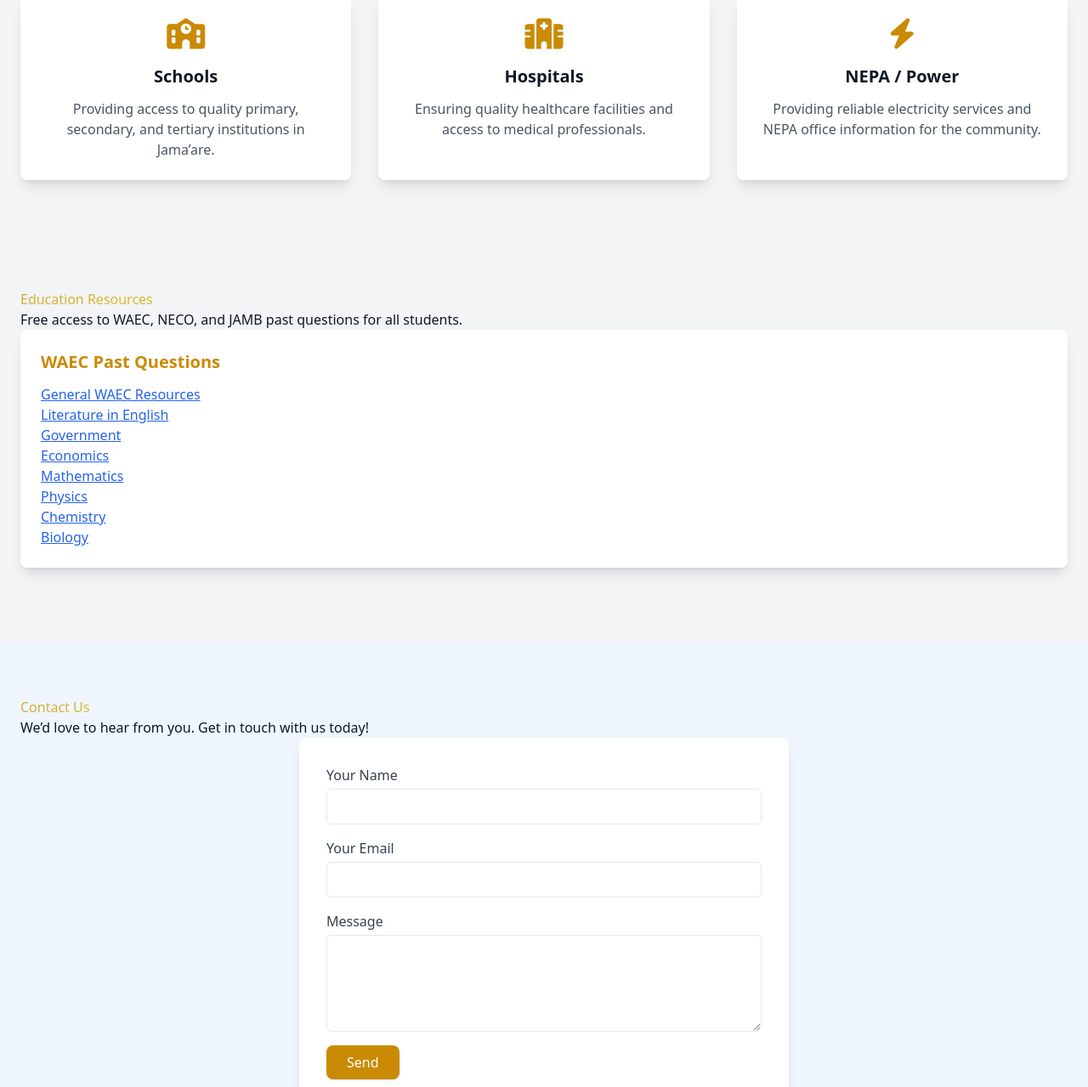
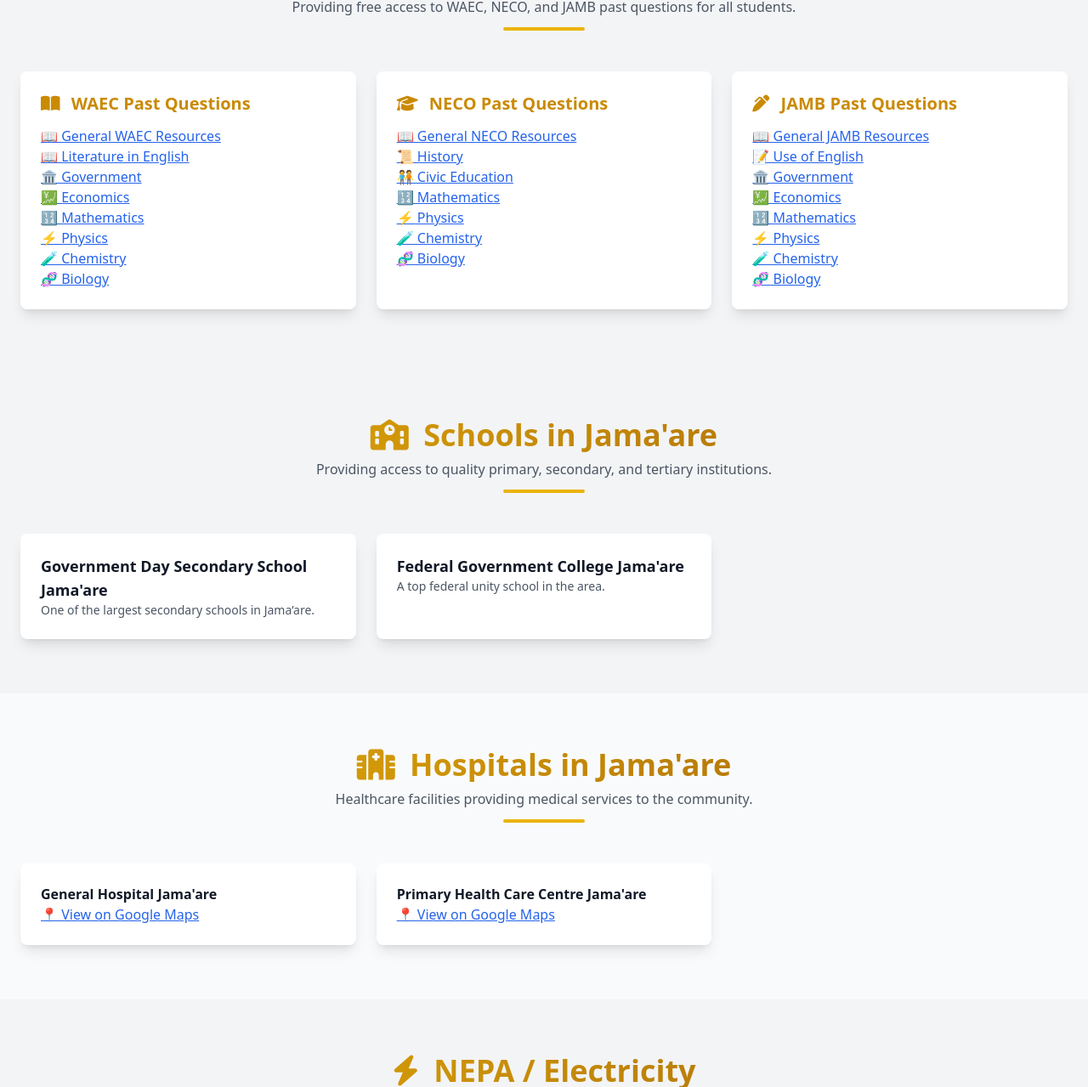
Before and after one commit to Mr-Manga/jamaare-community-hub, a plain HTML site: page index.html in a window 1280 px wide. Shown: the part 392-1671 px from the top of the page at 85% size. Drawn offline with nearby package versions, Linux system fonts and the light colour scheme.

Commit message:
Update index.html

```diff
--- a/index.html
+++ b/index.html
@@ -6,120 +6,178 @@
   <title>Jama'are Community Hub</title>
   <script src="https://cdn.tailwindcss.com"></script>
   <link rel="stylesheet" href="https://cdnjs.cloudflare.com/ajax/libs/font-awesome/6.4.0/css/all.min.css" />
-  <style>
-    /* Professional heading style */
-    .gold-heading {
-      @apply text-3xl font-extrabold text-center mb-4;
-      background: linear-gradient(to right, #d4af37, #ffd700, #d4af37);
-      -webkit-background-clip: text;
-      -webkit-text-fill-color: transparent;
-    }
-    .gold-underline {
-      @apply w-16 h-1 mx-auto mb-6 rounded;
-      background: linear-gradient(to right, #d4af37, #ffd700, #d4af37);
-    }
-    .subtitle {
-      @apply text-gray-600 text-center mb-10;
-    }
-  </style>
 </head>
 <body class="bg-gray-100 text-gray-900 font-sans">
 
   <!-- Navbar -->
-  <nav class="bg-blue-900 text-white shadow-md sticky top-0 z-50">
+  <nav class="bg-yellow-600 text-white shadow-md sticky top-0 z-50">
     <div class="container mx-auto px-4 py-3 flex justify-between items-center">
       <span class="text-2xl font-bold">Jama'are Hub</span>
-      <div class="space-x-6 hidden md:flex">
-        <a href="#education" class="hover:text-yellow-400">Education</a>
-        <a href="#schools" class="hover:text-yellow-400">Schools</a>
-        <a href="#hospitals" class="hover:text-yellow-400">Hospitals</a>
-        <a href="#nepa" class="hover:text-yellow-400">NEPA</a>
-        <a href="#contact" class="hover:text-yellow-400">Contact</a>
+      <div class="hidden md:flex space-x-6">
+        <a href="#education" class="hover:text-black">Education</a>
+        <a href="#schools" class="hover:text-black">Schools</a>
+        <a href="#hospitals" class="hover:text-black">Hospitals</a>
+        <a href="#nepa" class="hover:text-black">NEPA</a>
+        <a href="#contact" class="hover:text-black">Contact</a>
       </div>
     </div>
   </nav>
 
   <!-- Hero -->
-  <section class="bg-gradient-to-r from-blue-800 to-indigo-700 text-white py-16">
-    <div class="container mx-auto text-center px-4">
-      <h2 class="text-4xl md:text-5xl font-bold mb-4">Welcome to Jama'are Community Hub</h2>
-      <p class="text-lg md:text-xl">Your one-stop platform for Education, Health, Power, and Community Development in Jama’are.</p>
-    </div>
+  <section class="bg-gradient-to-r from-yellow-500 to-yellow-700 text-white py-16 text-center">
+    <h2 class="text-4xl md:text-5xl font-bold mb-4">Welcome to Jama'are Community Hub</h2>
+    <p class="text-lg md:text-xl">Your one-stop access to Education, Health, Power, and Schools in Jama’are.</p>
   </section>
 
-  <!-- Community Development -->
-  <section class="container mx-auto px-6 py-16">
-    <h3 class="gold-heading">Community Development Projects</h3>
-    <div class="gold-underline"></div>
-    <p class="subtitle">Building a better future through education, healthcare, and power access.</p>
+  <!-- Education -->
+  <section id="education" class="container mx-auto px-6 py-16">
+    <div class="text-center mb-12">
+      <h3 class="text-4xl font-extrabold bg-gradient-to-r from-yellow-500 to-yellow-700 bg-clip-text text-transparent">
+        <i class="fas fa-book-reader mr-2"></i> Education Resources
+      </h3>
+      <p class="mt-2 text-gray-600">Providing free access to WAEC, NECO, and JAMB past questions for all students.</p>
+      <div class="mt-3 h-1 w-24 bg-yellow-500 mx-auto rounded-full"></div>
+    </div>
+    <div class="grid md:grid-cols-2 lg:grid-cols-3 gap-6">
+      <!-- WAEC -->
+      <div class="bg-white p-6 rounded-lg shadow-lg hover:shadow-xl transition">
+        <h4 class="text-xl font-semibold mb-3 text-yellow-600">
+          <i class="fas fa-book-open mr-2"></i> WAEC Past Questions
+        </h4>
+        <a href="https://myschool.ng/classroom/waec" target="_blank" class="text-blue-600 underline block">📖 General WAEC Resources</a>
+        <a href="https://myschool.ng/classroom/literature-in-english" target="_blank" class="text-blue-600 underline block">📖 Literature in English</a>
+        <a href="https://myschool.ng/classroom/government" target="_blank" class="text-blue-600 underline block">🏛️ Government</a>
+        <a href="https://myschool.ng/classroom/economics" target="_blank" class="text-blue-600 underline block">💹 Economics</a>
+        <a href="https://myschool.ng/classroom/mathematics" target="_blank" class="text-blue-600 underline block">🔢 Mathematics</a>
+        <a href="https://myschool.ng/classroom/physics" target="_blank" class="text-blue-600 underline block">⚡ Physics</a>
+        <a href="https://myschool.ng/classroom/chemistry" target="_blank" class="text-blue-600 underline block">🧪 Chemistry</a>
+        <a href="https://myschool.ng/classroom/biology" target="_blank" class="text-blue-600 underline block">🧬 Biology</a>
+      </div>
 
-    <div class="grid md:grid-cols-2 lg:grid-cols-3 gap-8">
-      <div class="bg-white p-6 rounded-lg shadow-lg hover:shadow-xl transition text-center">
-        <i class="fas fa-school text-4xl text-yellow-600 mb-4"></i>
-        <h4 class="text-xl font-semibold mb-3">Schools</h4>
-        <p class="text-gray-600">Providing access to quality primary, secondary, and tertiary institutions in Jama’are.</p>
+      <!-- NECO -->
+      <div class="bg-white p-6 rounded-lg shadow-lg hover:shadow-xl transition">
+        <h4 class="text-xl font-semibold mb-3 text-yellow-600">
+          <i class="fas fa-graduation-cap mr-2"></i> NECO Past Questions
+        </h4>
+        <a href="https://myschool.ng/classroom/neco" target="_blank" class="text-blue-600 underline block">📖 General NECO Resources</a>
+        <a href="https://myschool.ng/classroom/history" target="_blank" class="text-blue-600 underline block">📜 History</a>
+        <a href="https://myschool.ng/classroom/civic-education" target="_blank" class="text-blue-600 underline block">🧑‍🤝‍🧑 Civic Education</a>
+        <a href="https://myschool.ng/classroom/mathematics" target="_blank" class="text-blue-600 underline block">🔢 Mathematics</a>
+        <a href="https://myschool.ng/classroom/physics" target="_blank" class="text-blue-600 underline block">⚡ Physics</a>
+        <a href="https://myschool.ng/classroom/chemistry" target="_blank" class="text-blue-600 underline block">🧪 Chemistry</a>
+        <a href="https://myschool.ng/classroom/biology" target="_blank" class="text-blue-600 underline block">🧬 Biology</a>
       </div>
-      <div class="bg-white p-6 rounded-lg shadow-lg hover:shadow-xl transition text-center">
-        <i class="fas fa-hospital text-4xl text-yellow-600 mb-4"></i>
-        <h4 class="text-xl font-semibold mb-3">Hospitals</h4>
-        <p class="text-gray-600">Ensuring quality healthcare facilities and access to medical professionals.</p>
-      </div>
-      <div class="bg-white p-6 rounded-lg shadow-lg hover:shadow-xl transition text-center">
-        <i class="fas fa-bolt text-4xl text-yellow-600 mb-4"></i>
-        <h4 class="text-xl font-semibold mb-3">NEPA / Power</h4>
-        <p class="text-gray-600">Providing reliable electricity services and NEPA office information for the community.</p>
+
+      <!-- JAMB -->
+      <div class="bg-white p-6 rounded-lg shadow-lg hover:shadow-xl transition">
+        <h4 class="text-xl font-semibold mb-3 text-yellow-600">
+          <i class="fas fa-pen-alt mr-2"></i> JAMB Past Questions
+        </h4>
+        <a href="https://myschool.ng/classroom/jamb" target="_blank" class="text-blue-600 underline block">📖 General JAMB Resources</a>
+        <a href="https://myschool.ng/classroom/use-of-english" target="_blank" class="text-blue-600 underline block">📝 Use of English</a>
+        <a href="https://myschool.ng/classroom/government" target="_blank" class="text-blue-600 underline block">🏛️ Government</a>
+        <a href="https://myschool.ng/classroom/economics" target="_blank" class="text-blue-600 underline block">💹 Economics</a>
+        <a href="https://myschool.ng/classroom/mathematics" target="_blank" class="text-blue-600 underline block">🔢 Mathematics</a>
+        <a href="https://myschool.ng/classroom/physics" target="_blank" class="text-blue-600 underline block">⚡ Physics</a>
+        <a href="https://myschool.ng/classroom/chemistry" target="_blank" class="text-blue-600 underline block">🧪 Chemistry</a>
+        <a href="https://myschool.ng/classroom/biology" target="_blank" class="text-blue-600 underline block">🧬 Biology</a>
       </div>
     </div>
   </section>
 
-  <!-- Education -->
-  <section id="education" class="container mx-auto px-6 py-16">
-    <h3 class="gold-heading">Education Resources</h3>
-    <div class="gold-underline"></div>
-    <p class="subtitle">Free access to WAEC, NECO, and JAMB past questions for all students.</p>
+  <!-- Schools -->
+  <section id="schools" class="container mx-auto px-6 py-16">
+    <div class="text-center mb-12">
+      <h3 class="text-4xl font-extrabold bg-gradient-to-r from-yellow-500 to-yellow-700 bg-clip-text text-transparent">
+        <i class="fas fa-school mr-2"></i> Schools in Jama'are
+      </h3>
+      <p class="mt-2 text-gray-600">Providing access to quality primary, secondary, and tertiary institutions.</p>
+      <div class="mt-3 h-1 w-24 bg-yellow-500 mx-auto rounded-full"></div>
+    </div>
+    <div class="grid md:grid-cols-2 lg:grid-cols-3 gap-6">
+      <div class="bg-white rounded-lg shadow-lg p-6">
+        <h4 class="font-bold text-lg">Government Day Secondary School Jama'are</h4>
+        <p class="text-sm text-gray-600">One of the largest secondary schools in Jama’are.</p>
+      </div>
+      <div class="bg-white rounded-lg shadow-lg p-6">
+        <h4 class="font-bold text-lg">Federal Government College Jama'are</h4>
+        <p class="text-sm text-gray-600">A top federal unity school in the area.</p>
+      </div>
+    </div>
+  </section>
 
-    <!-- Example WAEC box -->
-    <div class="bg-white p-6 rounded-lg shadow-lg hover:shadow-xl transition mb-6">
-      <h4 class="text-xl font-semibold mb-3 text-yellow-600">WAEC Past Questions</h4>
-      <a href="https://myschool.ng/classroom/waec" target="_blank" class="text-blue-600 underline block">General WAEC Resources</a>
-      <a href="https://myschool.ng/classroom/literature-in-english" target="_blank" class="text-blue-600 underline block">Literature in English</a>
-      <a href="https://myschool.ng/classroom/government" target="_blank" class="text-blue-600 underline block">Government</a>
-      <a href="https://myschool.ng/classroom/economics" target="_blank" class="text-blue-600 underline block">Economics</a>
-      <a href="https://myschool.ng/classroom/mathematics" target="_blank" class="text-blue-600 underline block">Mathematics</a>
-      <a href="https://myschool.ng/classroom/physics" target="_blank" class="text-blue-600 underline block">Physics</a>
-      <a href="https://myschool.ng/classroom/chemistry" target="_blank" class="text-blue-600 underline block">Chemistry</a>
-      <a href="https://myschool.ng/classroom/biology" target="_blank" class="text-blue-600 underline block">Biology</a>
+  <!-- Hospitals -->
+  <section id="hospitals" class="bg-gray-50 py-16">
+    <div class="container mx-auto px-6">
+      <div class="text-center mb-12">
+        <h3 class="text-4xl font-extrabold bg-gradient-to-r from-yellow-500 to-yellow-700 bg-clip-text text-transparent">
+          <i class="fas fa-hospital mr-2"></i> Hospitals in Jama'are
+        </h3>
+        <p class="mt-2 text-gray-600">Healthcare facilities providing medical services to the community.</p>
+        <div class="mt-3 h-1 w-24 bg-yellow-500 mx-auto rounded-full"></div>
+      </div>
+      <div class="grid md:grid-cols-2 lg:grid-cols-3 gap-6">
+        <div class="bg-white p-6 rounded-lg shadow-lg">
+          <h4 class="font-bold">General Hospital Jama'are</h4>
+          <a href="https://maps.google.com?q=General+Hospital+Jama'are" target="_blank" class="text-blue-600 underline">📍 View on Google Maps</a>
+        </div>
+        <div class="bg-white p-6 rounded-lg shadow-lg">
+          <h4 class="font-bold">Primary Health Care Centre Jama'are</h4>
+          <a href="https://maps.google.com?q=PHC+Jama'are" target="_blank" class="text-blue-600 underline">📍 View on Google Maps</a>
+        </div>
+      </div>
+    </div>
+  </section>
+
+  <!-- NEPA -->
+  <section id="nepa" class="container mx-auto px-6 py-16">
+    <div class="text-center mb-12">
+      <h3 class="text-4xl font-extrabold bg-gradient-to-r from-yellow-500 to-yellow-700 bg-clip-text text-transparent">
+        <i class="fas fa-bolt mr-2"></i> NEPA / Electricity
+      </h3>
+      <p class="mt-2 text-gray-600">Information about electricity supply and customer service offices.</p>
+      <div class="mt-3 h-1 w-24 bg-yellow-500 mx-auto rounded-full"></div>
+    </div>
+    <div class="grid md:grid-cols-2 lg:grid-cols-3 gap-6">
+      <div class="bg-white p-6 rounded-lg shadow-lg">
+        <h4 class="font-bold">Main NEPA Office Jama'are</h4>
+        <p class="text-sm text-gray-600">Located at Jama’are Town Centre.</p>
+        <a href="https://maps.google.com?q=NEPA+Office+Jama'are" target="_blank" class="text-blue-600 underline">📍 View on Google Maps</a>
+      </div>
     </div>
   </section>
 
   <!-- Contact -->
-  <section id="contact" class="bg-blue-50 py-16">
-    <div class="container mx-auto px-6">
-      <h3 class="gold-heading">Contact Us</h3>
-      <div class="gold-underline"></div>
-      <p class="subtitle">We’d love to hear from you. Get in touch with us today!</p>
-
-      <form action="https://formspree.io/f/mrbakllz" method="POST" class="max-w-xl mx-auto bg-white p-8 rounded-lg shadow-lg">
+  <section id="contact" class="bg-gray-50 py-16">
+    <div class="container mx-auto px-6 max-w-xl">
+      <div class="text-center mb-8">
+        <h3 class="text-4xl font-extrabold bg-gradient-to-r from-yellow-500 to-yellow-700 bg-clip-text text-transparent">
+          <i class="fas fa-envelope mr-2"></i> Contact Us
+        </h3>
+        <p class="mt-2 text-gray-600">We’d love to hear from you. Send us your feedback or inquiries.</p>
+        <div class="mt-3 h-1 w-24 bg-yellow-500 mx-auto rounded-full"></div>
+      </div>
+      <form action="https://formspree.io/f/mrbakllz" method="POST" class="bg-white p-6 rounded-lg shadow-lg">
         <label class="block mb-4">
           <span class="text-gray-700">Your Name</span>
-          <input type="text" name="name" required class="mt-1 block w-full px-4 py-2 border rounded-md" />
+          <input type="text" name="name" required class="mt-1 block w-full border rounded p-2" />
         </label>
         <label class="block mb-4">
           <span class="text-gray-700">Your Email</span>
-          <input type="email" name="email" required class="mt-1 block w-full px-4 py-2 border rounded-md" />
+          <input type="email" name="email" required class="mt-1 block w-full border rounded p-2" />
         </label>
         <label class="block mb-4">
           <span class="text-gray-700">Message</span>
-          <textarea name="message" rows="4" required class="mt-1 block w-full px-4 py-2 border rounded-md"></textarea>
+          <textarea name="message" rows="4" required class="mt-1 block w-full border rounded p-2"></textarea>
         </label>
-        <button type="submit" class="bg-yellow-600 text-white px-6 py-2 rounded-lg shadow hover:bg-yellow-700">Send</button>
+        <button type="submit" class="bg-yellow-600 text-white px-4 py-2 rounded hover:bg-yellow-700">Send</button>
       </form>
     </div>
   </section>
 
   <!-- Footer -->
-  <footer class="bg-blue-900 text-white py-6 text-center">
-    <p>&copy; 2025 Jama'are Community Hub. All Rights Reserved.</p>
+  <footer class="bg-yellow-600 text-white py-4 text-center">
+    <p>&copy; 2025 Jama'are Community Hub. All rights reserved.</p>
   </footer>
 
 </body>
```
